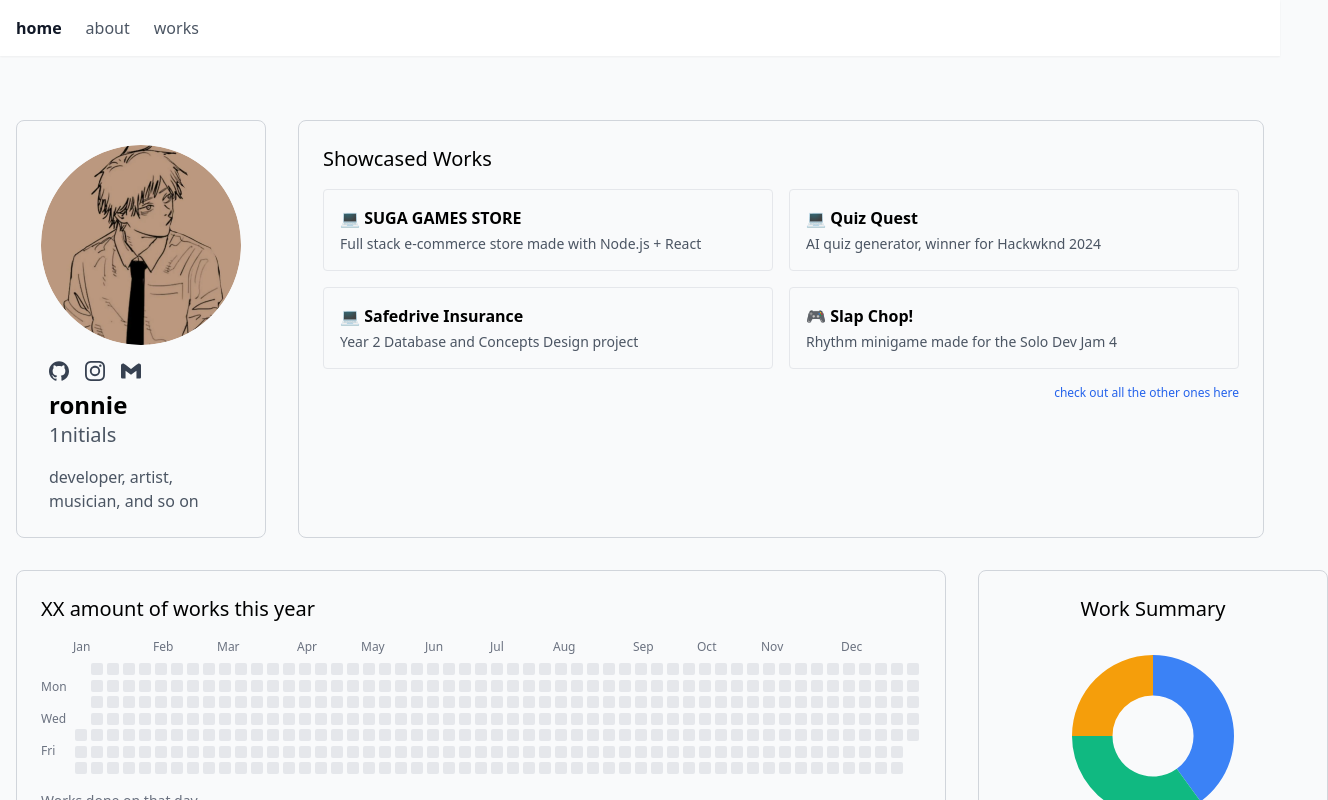
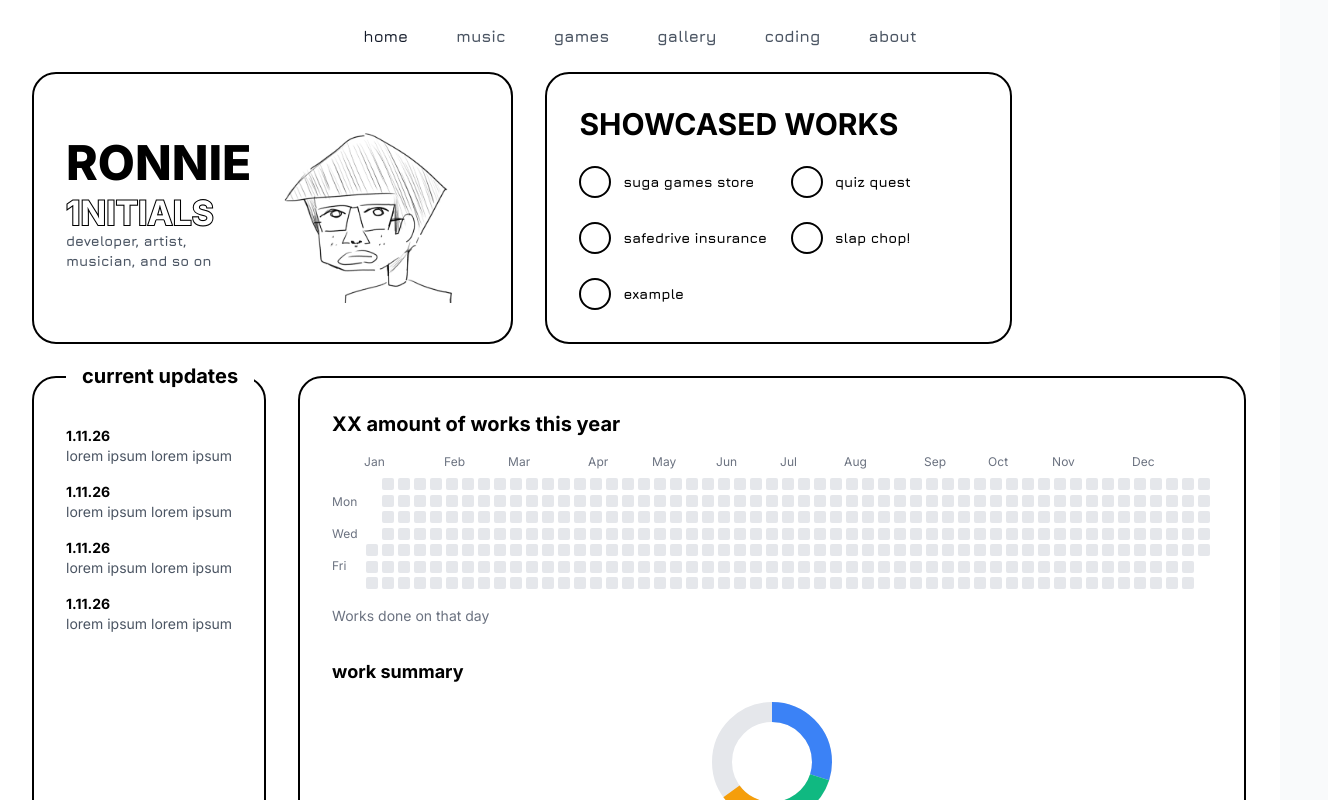
Before and after one commit to 1nitials/portfolio-website, a Next.js app: page / in a window 1280 px wide. Shown: the top 800 px of the page, 1328 px wide, since content can reach past the window. Built offline with nearby package versions, Linux system fonts and the light colour scheme.

Commit message:
rough redesign

```diff
--- /dev/null
+++ b/app/before/page.tsx
@@ -0,0 +1,138 @@
+import Image from "next/image"
+import Dennis from "../images/dennis.png"
+import { siGithub, siInstagram, siGmail } from 'simple-icons'
+import { featuredProjects, getIcon } from '../../data/projects'
+import DoughnutChart from '../../components/DoughnutChart'
+
+const months: string[] = [
+  "Jan", "Feb", "Mar", "Apr", "May", "Jun",
+  "Jul", "Aug", "Sep", "Oct", "Nov", "Dec"
+];
+
+const extraColumnMonths = new Set<number>([0, 2, 7, 10, 11]);
+const slotsPerMonth: number = 4;
+
+export default function Home() {
+  return (
+    <div className="container mx-auto px-4 py-16 space-y-8">
+      {/* Top row */}
+      <div className="flex flex-col md:flex-row gap-8">
+        {/* Profile section */}
+        <section className="border-2 border-gray-300 p-6 rounded-lg">
+          <Image src={Dennis} alt="Dennis" width={200} height={200} className="rounded-full" />
+          <div className="flex gap-4 mt-4 justify-left ml-2 text-gray-700">
+            <a href="https://github.com/1nitials" target="_blank" rel="noopener noreferrer">
+              <svg width="20" height="20" viewBox="0 0 24 24" fill="currentColor" className="hover:text-black">
+                <path d={siGithub.path} />
+              </svg>
+            </a>
+            <a href="https://www.instagram.com/_ronnie.jd/" target="_blank" rel="noopener noreferrer">
+              <svg width="20" height="20" viewBox="0 0 24 24" fill="currentColor" className="hover:text-black">
+                <path d={siInstagram.path} />
+              </svg>
+            </a>
+            <a href="mailto:ronnie.1nitials@gmail.com" target="_blank" rel="noopener noreferrer">
+              <svg width="20" height="20" viewBox="0 0 24 24" fill="currentColor" className="hover:text-black">
+                <path d={siGmail.path} />
+              </svg>
+            </a>
+          </div>
+          <div className="pt-2 pl-2">
+            <p className="text-2xl text-black font-bold">
+              ronnie
+            </p>
+            <p className="text-xl text-gray-600 font-light">
+              1nitials
+            </p>
+            <p className="pt-4 text-base text-gray-600">
+              developer, artist,
+              <br />
+              musician, and so on
+            </p>
+          </div>
+        </section>
+
+        {/* Showcased Works */}
+        <section className="border-2 border-gray-300 p-6 rounded-lg flex-1">
+          <h1 className="text-xl mb-4">Showcased Works</h1>
+          <div className="grid md:grid-cols-1 lg:grid-cols-2 gap-4">
+            {featuredProjects.map((project, index) => (
+              <div key={index} className="border border-gray-200 p-4 rounded">
+                {getIcon(project.category)} <a href={project.link} target="_blank" rel="noopener noreferrer" className="font-semibold cursor-pointer">{project.filename}</a>
+                <p className="text-sm mt-1 text-gray-600">{project.description}</p>
+              </div>
+            ))}
+          </div>
+          <div className="flex justify-end mt-4">
+            <a href="/works" className="text-xs text-blue-600 hover:text-blue-800">
+              check out all the other ones here
+            </a>
+          </div>
+        </section>
+      </div>
+
+      {/* Bottom row */}
+      <div className="flex flex-col md:flex-row gap-8">
+        {/* Activity graph section */}
+        <section className="border-2 border-gray-300 p-6 rounded-lg order-2 md:order-1">
+          <h1 className="text-xl mb-4">XX amount of works this year</h1>
+          <div className="overflow-x-auto">
+            <div className="relative min-w-max">
+              {/* Month labels */}
+              <div className="flex text-xs text-gray-500 mb-2 ml-8">
+                {months.map((month, monthIndex) => {
+                  const slotsForMonth =
+                  slotsPerMonth + (extraColumnMonths.has(monthIndex) ? 1 : 0);
+
+                return Array.from({ length: slotsForMonth }).map((_, slotIndex) => (
+                  <div
+                    key={`${monthIndex}-${slotIndex}`}
+                    style={{ width: "16px" }}
+                    className="text-center"
+                  >
+                    {slotIndex === 0 && month}
+                  </div>
+                ));
+              })}
+              </div>
+              <div className="flex">
+                {/* Day labels */}
+                <div className="flex flex-col text-xs text-gray-500 mr-2 justify-around">
+                  <div style={{height: "16px"}}></div>
+                  <div>Mon</div>
+                  <div style={{height: "16px"}}></div>
+                  <div>Wed</div>
+                  <div style={{height: "16px"}}></div>
+                  <div>Fri</div>
+                  <div style={{height: "16px"}}></div>
+                </div>
+                {/* Grid */}
+                <div className="grid grid-rows-7 grid-flow-col gap-1">
+                  {/* Empty cells for days before Jan 1 (Thursday = 4th position) */}
+                  {Array.from({ length: 4 }, (_, i) => (
+                    <div key={`empty-${i}`} className="w-3 h-3" />
+                  ))}
+                  {/* 2026 calendar days */}
+                  {Array.from({ length: 365 }, (_, i) => (
+                    <div
+                      key={i}
+                      className="w-3 h-3 bg-gray-200 rounded-sm hover:bg-green-400 transition-colors"
+                    />
+                  ))}
+                </div>
+              </div>
+            </div>
+          </div>
+          <p className="text-sm text-gray-500 mt-4">Works done on that day</p>
+        </section>
+
+        {/* Work Summary - shows first on mobile, second on desktop */}
+        <section className="border-2 border-gray-300 p-6 rounded-lg flex-1 order-1 md:order-2">
+          <h1 className="text-xl mb-8 text-center">Work Summary</h1>
+          <DoughnutChart />
+        </section>
+      </div>
+
+    </div>
+  )
+}
--- a/app/layout.tsx
+++ b/app/layout.tsx
@@ -1,5 +1,9 @@
 import './globals.css'
 import Header from '../components/Header'
+import { Inter, Jura } from 'next/font/google'
+
+const inter = Inter({ subsets: ['latin'], variable: '--font-inter' })
+const jura = Jura({ subsets: ['latin'], variable: '--font-jura' })
 
 export const metadata = {
   title: '1NITIALS',
@@ -13,7 +17,7 @@ export default function RootLayout({
 }) {
   return (
     <html lang="en">
-      <body className="min-h-screen bg-gray-50">
+      <body className={`min-h-screen bg-gray-50 ${inter.variable} ${jura.variable} font-sans`}>
         <Header />
         <main>{children}</main>
       </body>
--- a/app/page.tsx
+++ b/app/page.tsx
@@ -1,5 +1,5 @@
 import Image from "next/image"
-import Dennis from "../images/dennis.png"
+import Dennis from "../images/me.png"
 import { siGithub, siInstagram, siGmail } from 'simple-icons'
 import { featuredProjects, getIcon } from '../data/projects'
 import DoughnutChart from '../components/DoughnutChart'
@@ -14,87 +14,119 @@ const slotsPerMonth: number = 4;
 
 export default function Home() {
   return (
-    <div className="container mx-auto px-4 py-16 space-y-8">
-      {/* Top row */}
-      <div className="flex flex-col md:flex-row gap-8">
-        {/* Profile section */}
-        <section className="border border-gray-300 p-6 rounded-lg">
-          <Image src={Dennis} alt="Dennis" width={200} height={200} className="rounded-full" />
-          <div className="flex gap-4 mt-4 justify-left ml-2 text-gray-700">
-            <a href="https://github.com/1nitials" target="_blank" rel="noopener noreferrer">
-              <svg width="20" height="20" viewBox="0 0 24 24" fill="currentColor" className="hover:text-black">
-                <path d={siGithub.path} />
+    <div className="min-h-screen bg-white">
+
+      {/* Main Content */}
+      <div className="container mx-auto px-8 space-y-8">
+        {/* Row 1: Hero + Showcased Works */}
+        <div className="flex flex-col lg:flex-row gap-8">
+          {/* Hero Card */}
+          <div className="border-2 border-black rounded-3xl p-8 w-fit">
+            <div className="flex items-center gap-6">
+              <div>
+                <h1 className="text-5xl font-extrabold text-black leading-none mb-1">RONNIE</h1>
+                <svg viewBox="0 0 180 38" height="40" className="block leading-none">
+                  <text
+                  x="0"
+                  y="32"
+                  fontSize="32"
+                  fontWeight="700"
+                  fill="white"
+                  stroke="black"
+                  strokeWidth="2"
+                  paintOrder="stroke"
+                  >
+                  1NITIALS
+                  </text>
                 </svg>
-            </a>
-            <a href="https://www.instagram.com/_ronnie.jd/" target="_blank" rel="noopener noreferrer">
-              <svg width="20" height="20" viewBox="0 0 24 24" fill="currentColor" className="hover:text-black">
-                <path d={siInstagram.path} />
-              </svg>
-            </a>
-            <a href="mailto:ronnie.1nitials@gmail.com" target="_blank" rel="noopener noreferrer">
-              <svg width="20" height="20" viewBox="0 0 24 24" fill="currentColor" className="hover:text-black">
-                <path d={siGmail.path} />
-              </svg>
-            </a>
-          </div>
-          <div className="pt-2 pl-2">
-            <p className="text-2xl text-black font-bold">
-              ronnie
-            </p>
-            <p className="text-xl text-gray-600 font-light">
-              1nitials
-            </p>
-            <p className="pt-4 text-base text-gray-600">
-              developer, artist,
-              <br />
+                <p className="text-gray-600 font-bold text-sm font-jura">
+                  developer, artist,<br />
                   musician, and so on
                 </p>
               </div>
-        </section>
+              <Image
+                src={Dennis}
+                alt="me"
+                width={200}
+                height={200}
+              />
+            </div>
+          </div>
 
           {/* Showcased Works */}
-        <section className="border border-gray-300 p-6 rounded-lg flex-1">
-          <h1 className="text-xl mb-4">Showcased Works</h1>
-          <div className="grid md:grid-cols-1 lg:grid-cols-2 gap-4">
-            {featuredProjects.map((project, index) => (
-              <div key={index} className="border border-gray-200 p-4 rounded">
-                {getIcon(project.category)} <a href={project.link} target="_blank" rel="noopener noreferrer" className="font-semibold cursor-pointer">{project.filename}</a>
-                <p className="text-sm mt-1 text-gray-600">{project.description}</p>
+          <div className="border-2 border-black rounded-3xl p-8 w-fit">
+            <h2 className="text-3xl font-bold mb-6">SHOWCASED WORKS</h2>
+            <div className="grid grid-cols-2 gap-6">
+              <div className="flex items-center gap-3">
+                <div className="w-8 h-8 border-2 border-black rounded-full"></div>
+                <span className="text-sm font-bold font-jura">suga games store</span>
               </div>
-            ))}
+              <div className="flex items-center gap-3">
+                <div className="w-8 h-8 border-2 border-black rounded-full"></div>
+                <span className="text-sm font-bold font-jura">quiz quest</span>
               </div>
-          <div className="flex justify-end mt-4">
-            <a href="/works" className="text-xs text-blue-600 hover:text-blue-800">
-              check out all the other ones here
-            </a>
+              <div className="flex items-center gap-3">
+                <div className="w-8 h-8 border-2 border-black rounded-full"></div>
+                <span className="text-sm font-bold font-jura">safedrive insurance</span>
               </div>
-        </section>
+              <div className="flex items-center gap-3">
+                <div className="w-8 h-8 border-2 border-black rounded-full"></div>
+                <span className="text-sm font-bold font-jura">slap chop!</span>
+              </div>
+              <div className="flex items-center gap-3">
+                <div className="w-8 h-8 border-2 border-black rounded-full"></div>
+                <span className="text-sm font-bold font-jura">example</span>
+              </div>
+            </div>
+          </div>
         </div>
 
-      {/* Bottom row */}
-      <div className="flex flex-col md:flex-row gap-8">
-        {/* Activity graph section */}
-        <section className="border border-gray-300 p-6 rounded-lg order-2 md:order-1">
-          <h1 className="text-xl mb-4">XX amount of works this year</h1>
+        {/* Row 2: Updates + Work Activity */}
+        <div className="flex flex-col lg:flex-row gap-8">
+          {/* Current Updates Panel */}
+          <div className="border-2 border-black rounded-3xl p-8 relative w-fit">
+            <div className="absolute -top-4 left-8 bg-white px-4">
+              <h2 className="text-xl font-bold">current updates</h2>
+            </div>
+            <div className="mt-4 space-y-4">
+              <div>
+                <div className="font-bold text-sm">1.11.26</div>
+                <div className="text-gray-600 text-sm">lorem ipsum lorem ipsum</div>
+              </div>
+              <div>
+                <div className="font-bold text-sm">1.11.26</div>
+                <div className="text-gray-600 text-sm">lorem ipsum lorem ipsum</div>
+              </div>
+              <div>
+                <div className="font-bold text-sm">1.11.26</div>
+                <div className="text-gray-600 text-sm">lorem ipsum lorem ipsum</div>
+              </div>
+              <div>
+                <div className="font-bold text-sm">1.11.26</div>
+                <div className="text-gray-600 text-sm">lorem ipsum lorem ipsum</div>
+              </div>
+            </div>
+          </div>
+
+          {/* Work Activity Panel */}
+          <div className="border-2 border-black rounded-3xl p-8 w-fit">
+            <h2 className="text-xl font-bold mb-4">XX amount of works this year</h2>
+
+            {/* GitHub-style heatmap */}
             <div className="overflow-x-auto">
-            <div className="relative min-w-max">
+              <div className="min-w-max">
                 {/* Month labels */}
                 <div className="flex text-xs text-gray-500 mb-2 ml-8">
                   {months.map((month, monthIndex) => {
-                  const slotsForMonth =
-                  slotsPerMonth + (extraColumnMonths.has(monthIndex) ? 1 : 0);
-
+                    const slotsForMonth = slotsPerMonth + (extraColumnMonths.has(monthIndex) ? 1 : 0);
                     return Array.from({ length: slotsForMonth }).map((_, slotIndex) => (
-                  <div
-                    key={`${monthIndex}-${slotIndex}`}
-                    style={{ width: "16px" }}
-                    className="text-center"
-                  >
+                      <div key={`${monthIndex}-${slotIndex}`} style={{ width: "16px" }} className="text-center">
                         {slotIndex === 0 && month}
                       </div>
                     ));
                   })}
                 </div>
+
                 <div className="flex">
                   {/* Day labels */}
                   <div className="flex flex-col text-xs text-gray-500 mr-2 justify-around">
@@ -106,33 +138,54 @@ export default function Home() {
                     <div>Fri</div>
                     <div style={{height: "16px"}}></div>
                   </div>
+
                   {/* Grid */}
                   <div className="grid grid-rows-7 grid-flow-col gap-1">
-                  {/* Empty cells for days before Jan 1 (Thursday = 4th position) */}
                     {Array.from({ length: 4 }, (_, i) => (
                       <div key={`empty-${i}`} className="w-3 h-3" />
                     ))}
-                  {/* 2026 calendar days */}
                     {Array.from({ length: 365 }, (_, i) => (
-                    <div
-                      key={i}
-                      className="w-3 h-3 bg-gray-200 rounded-sm hover:bg-green-400 transition-colors"
-                    />
+                      <div key={i} className="w-3 h-3 bg-gray-200 rounded-sm hover:bg-green-400 transition-colors" />
                     ))}
                   </div>
                 </div>
               </div>
             </div>
+
             <p className="text-sm text-gray-500 mt-4">Works done on that day</p>
-        </section>
 
-        {/* Work Summary - shows first on mobile, second on desktop */}
-        <section className="border border-gray-300 p-6 rounded-lg flex-1 order-1 md:order-2">
-          <h1 className="text-xl mb-8 text-center">Work Summary</h1>
-          <DoughnutChart />
-        </section>
+            {/* Work Summary */}
+            <div className="mt-8">
+              <h3 className="text-lg font-bold mb-4">work summary</h3>
+              <div className="flex justify-center">
+                <svg width="120" height="120" viewBox="0 0 120 120">
+                  <circle cx="60" cy="60" r="50" fill="none" stroke="#e5e7eb" strokeWidth="20" />
+                  <circle cx="60" cy="60" r="50" fill="none" stroke="#3b82f6" strokeWidth="20"
+                    strokeDasharray="94 314" strokeDashoffset="0" transform="rotate(-90 60 60)" />
+                  <circle cx="60" cy="60" r="50" fill="none" stroke="#10b981" strokeWidth="20"
+                    strokeDasharray="63 314" strokeDashoffset="-94" transform="rotate(-90 60 60)" />
+                  <circle cx="60" cy="60" r="50" fill="none" stroke="#f59e0b" strokeWidth="20"
+                    strokeDasharray="47 314" strokeDashoffset="-157" transform="rotate(-90 60 60)" />
+                </svg>
               </div>
-
+              <div className="flex justify-center gap-4 mt-4 text-xs">
+                <div className="flex items-center gap-1">
+                  <div className="w-3 h-3 bg-blue-500 rounded-full"></div>
+                  <span>Frontend</span>
+                </div>
+                <div className="flex items-center gap-1">
+                  <div className="w-3 h-3 bg-green-500 rounded-full"></div>
+                  <span>Backend</span>
+                </div>
+                <div className="flex items-center gap-1">
+                  <div className="w-3 h-3 bg-yellow-500 rounded-full"></div>
+                  <span>Design</span>
+                </div>
+              </div>
+            </div>
+          </div>
+        </div>
+      </div>
     </div>
   )
 }
--- a/components/Header.tsx
+++ b/components/Header.tsx
@@ -6,9 +6,9 @@ export default function Header() {
   const pathname = usePathname()
 
   return (
-    <header className="bg-white shadow-sm">
-      <nav className="container mx-auto px-4 py-4 flex justify-between items-center">
-        <div className="space-x-6">
+    <header className="bg-white shadow-sm font-jura font-bold">
+      <nav className="container mx-auto px-4 py-6 flex justify-center items-center">
+        <div className="space-x-12">
           <Link
             href="/"
             className={pathname === '/' ? 'text-gray-900 font-semibold' : 'text-gray-600 hover:text-gray-900'}
@@ -16,16 +16,34 @@ export default function Header() {
             home
           </Link>
           <Link
+            href="/music"
+            className={pathname === '/music' ? 'text-gray-900 font-semibold' : 'text-gray-600 hover:text-gray-900'}
+          >
+            music
+          </Link>
+          <Link
+            href="/games"
+            className={pathname === '/games' ? 'text-gray-900 font-semibold' : 'text-gray-600 hover:text-gray-900'}
+          >
+            games
+          </Link>
+          <Link
+            href="/gallery"
+            className={pathname === '/gallery' ? 'text-gray-900 font-semibold' : 'text-gray-600 hover:text-gray-900'}
+          >
+            gallery
+          </Link>
+          <Link
+            href="/coding"
+            className={pathname === '/coding' ? 'text-gray-900 font-semibold' : 'text-gray-600 hover:text-gray-900'}
+          >
+            coding
+          </Link>
+          <Link
             href="/about"
             className={pathname === '/about' ? 'text-gray-900 font-semibold' : 'text-gray-600 hover:text-gray-900'}
           >
             about
-          </Link>
-          <Link
-            href="/works"
-            className={pathname === '/works' ? 'text-gray-900 font-semibold' : 'text-gray-600 hover:text-gray-900'}
-          >
-            works
           </Link>
         </div>
       </nav>
--- a/tailwind.config.js
+++ b/tailwind.config.js
@@ -6,7 +6,12 @@ module.exports = {
     './app/**/*.{js,ts,jsx,tsx,mdx}',
   ],
   theme: {
-    extend: {},
+    extend: {
+      fontFamily: {
+        'sans': ['var(--font-inter)', 'sans-serif'],
+        'jura': ['var(--font-jura)', 'sans-serif'],
+      },
+    },
   },
   plugins: [],
 }
```
Also changed, not shown: images/me.png (added). Lines whose indentation alone changed are shown as unchanged.
